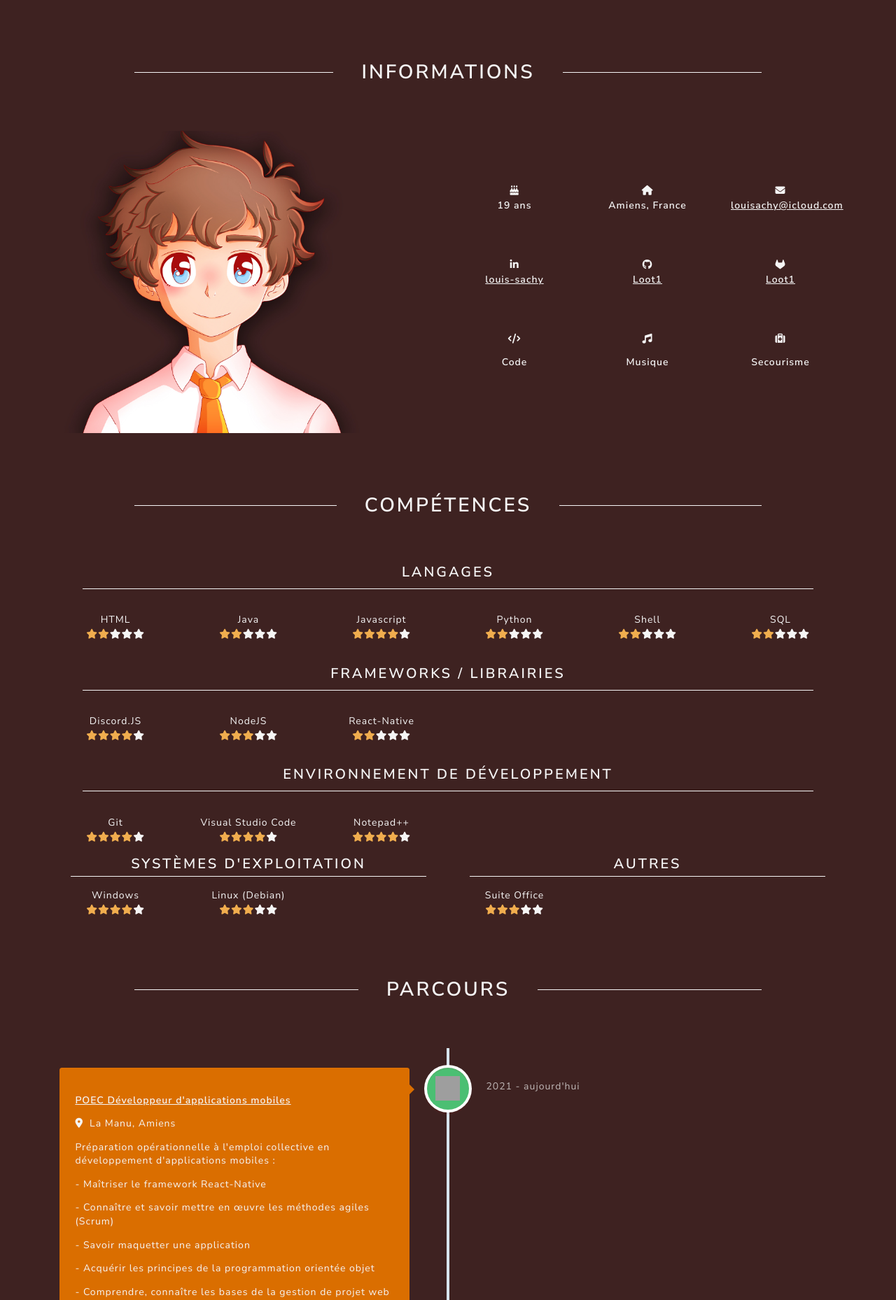
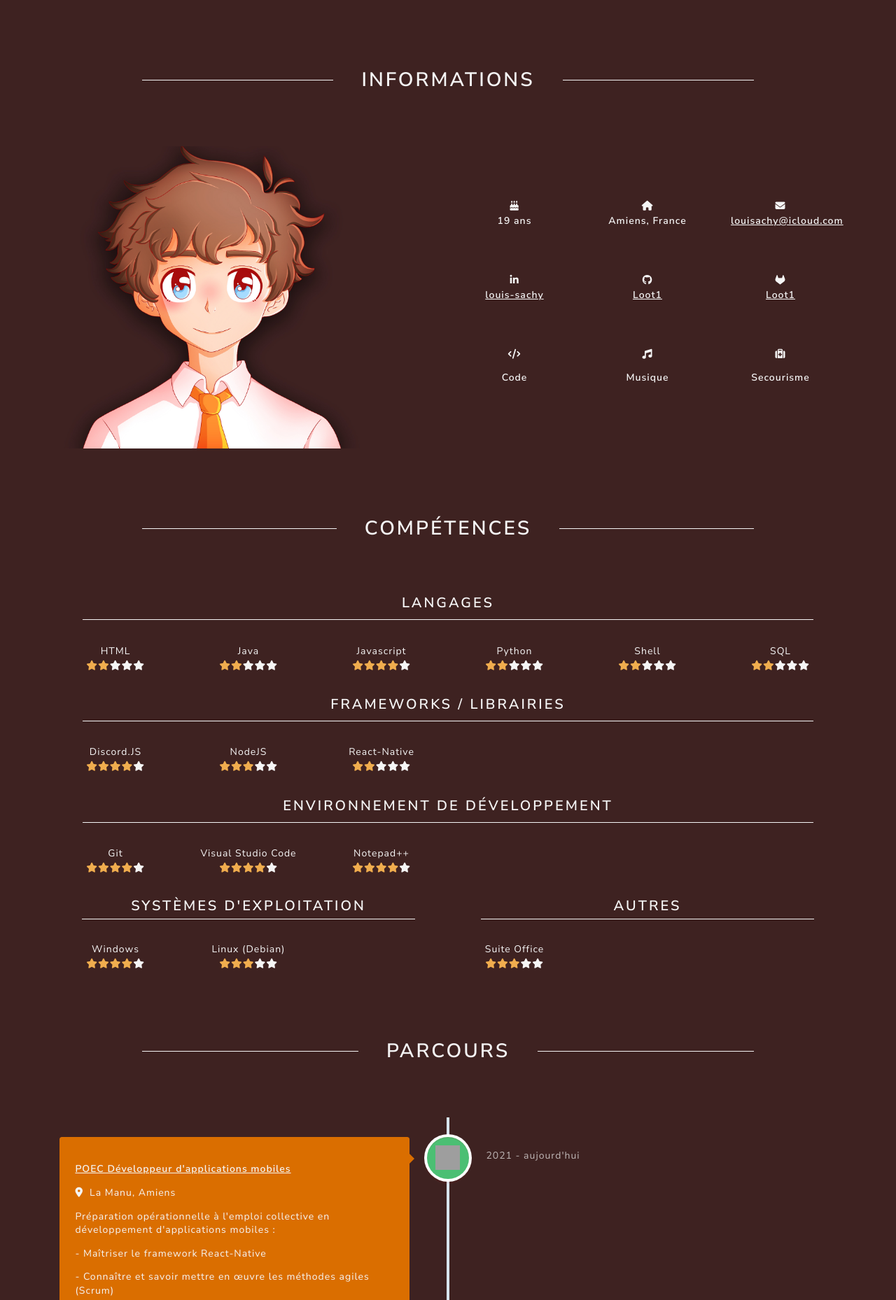
Before and after one commit to Loot1/Old-Portfolio, a PHP site: page / in a window 1280 px wide. Shown: the part 89-1947 px from the top of the page at 70% size. Run offline with PHP 8.4, Linux system fonts and the light colour scheme; some libraries are stand-ins or nearby versions; grey boxes are pictures that could not be loaded.

Commit message:
Modify space between subtitle and subsubtitle in skills section

```diff
--- a/index.html
+++ b/index.html
@@ -159,7 +159,7 @@
           </div>
           <div class="row text-center">
             <div class="col-6">
-              <h4 class="display-5 text-center sectionSubTitle">Systèmes d'exploitation</h4>
+              <h4 class="display-5 text-center sectionSubSubTitle">Systèmes d'exploitation</h4>
               <div class="row text-center">
                 <div class="col-12 col-sm-4 col-md-4 col-lg-4 col-xl-4">
                   Windows <br />
@@ -174,7 +174,7 @@
               </div>
             </div>
             <div class="col-6">
-              <h4 class="display-5 text-center sectionSubTitle">Autres</h4>
+              <h4 class="display-5 text-center sectionSubSubTitle">Autres</h4>
               <div class="row text-center">
                 <div class="col-12 col-sm-4 col-md-4 col-lg-4 col-xl-4">
                   Suite Office <br />
--- a/scss/_timeline.scss
+++ b/scss/_timeline.scss
@@ -124,7 +124,6 @@ $timelineTiles: #20262d;
             }
             .cd-date{
                 display: inline-block;
-                float: left;
                 padding: .8em 0;
                 opacity: .7;
                 @media only screen and (min-width: 1170px) {
--- a/style.css
+++ b/style.css
@@ -77,8 +77,6 @@
         height: 60px;
         left: 50%;
         margin-left: -30px;
-        -webkit-transform: translateZ(0);
-        -webkit-backface-visibility: hidden
     }
 }
 
@@ -161,7 +159,6 @@
 
 #cd-timeline .cd-timeline-block .cd-timeline-content .cd-date {
     display: inline-block;
-    float: left;
     padding: .8em 0;
     opacity: .7
 }
@@ -398,7 +395,7 @@ a:not(.nav-link) {
     align-items: center;
     color: whitesmoke;
     display: flex;
-    margin: 6%
+    margin: 7%
 }
 
 .sectionTitle:before, .sectionTitle:after {
@@ -414,3 +411,10 @@ a:not(.nav-link) {
     margin: 3%;
     padding-bottom: 1%
 }
+
+.sectionSubSubTitle {
+    border-bottom: 1px solid whitesmoke;
+    color: whitesmoke;
+    margin: 6%;
+    padding-bottom: 1%
+}
```
